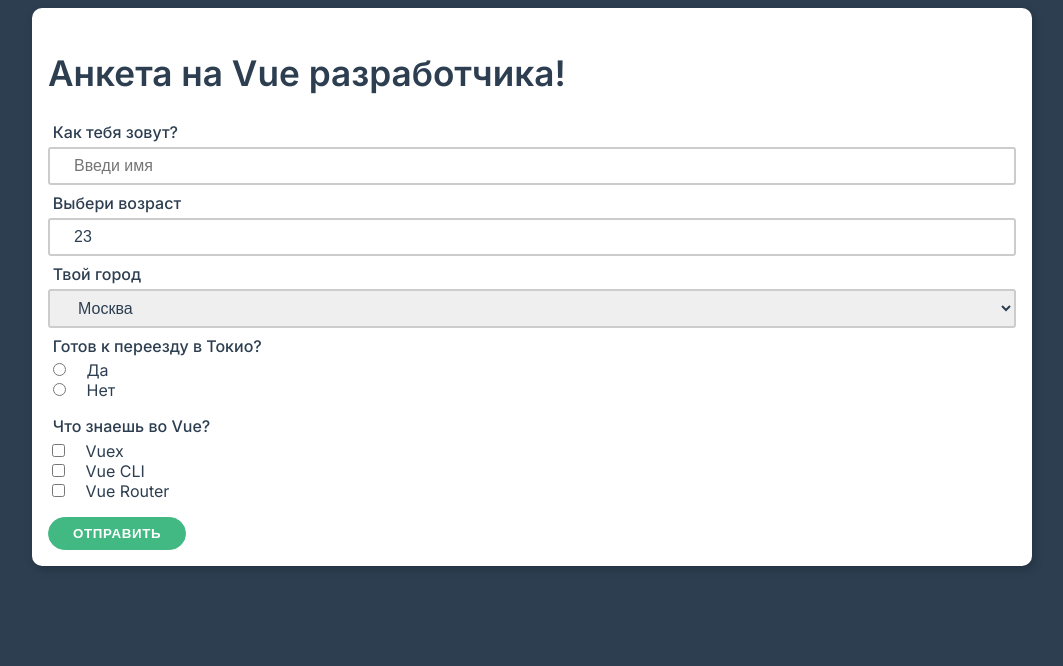
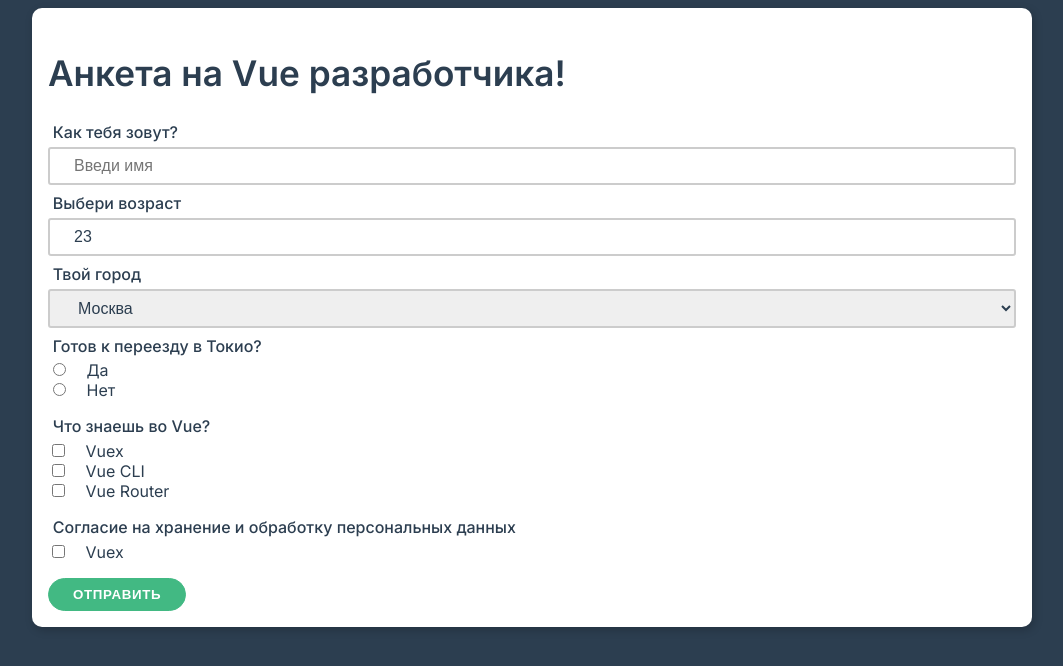
Before and after one commit to ICpogoreloff/vue-form, a Vue app: page / in a window 1280 px wide. Shown: the top 666 px of the page, without its empty margins (108-1171 px from the left). Built offline with nearby package versions, Linux system fonts and the light colour scheme.

Commit message:
radio & checkbox

```diff
--- a/src/App.vue
+++ b/src/App.vue
@@ -35,24 +35,31 @@
       <div class="form-checkbox">
         <span class="label">Готов к переезду в Токио?</span>
         <div class="checkbox">
-          <label><input type="radio" name="trip"/> Да</label>
+          <label><input type="radio" v-model="relocate" name="trip" value="yes" /> Да</label>
         </div>
 
         <div class="checkbox">
-          <label><input type="radio" name="trip"/> Нет</label>
+          <label><input type="radio" v-model="relocate" name="trip" value="no" /> Нет</label>
         </div>
       </div>
 
       <div class="form-checkbox">
         <span class="label">Что знаешь во Vue?</span>
         <div class="checkbox">
-          <label><input type="checkbox"/> Vuex</label>
+          <label><input type="checkbox" v-model="skills" name="skills" value="vuex"/> Vuex</label>
         </div>
         <div class="checkbox">
-          <label><input type="checkbox"/> Vue CLI</label>
+          <label><input type="checkbox" v-model="skills" name="skills" value="cli"/> Vue CLI</label>
         </div>
         <div class="checkbox">
-          <label><input type="checkbox"/> Vue Router</label>
+          <label><input type="checkbox" v-model="skills" name="skills" value="router"/> Vue Router</label>
+        </div>
+      </div>
+
+      <div class="form-checkbox">
+        <span class="label">Согласие на хранение и обработку персональных данных</span>
+        <div class="checkbox">
+          <label><input type="checkbox" v-model="agree" name="rulse"/> Vuex</label>
         </div>
       </div>
 
@@ -67,7 +74,10 @@
       return {
         name: '',
         age: 23,
-        city: 'msk'
+        city: 'msk',
+        relocate: null,
+        skills: [],
+        agree: false
       }
     },
     methods: {
@@ -76,10 +86,14 @@
         console.log('Name:', this.name)
         console.log('Age:', this.age)
         console.log('City:', this.city)
+        console.log('Relocate:', this.relocate)
+        console.log('Skills:', this.skills)
+        console.log('Rules:', this.agree)
         console.groupEnd()
       }
     }
   }
+  console.log(true/(true-false+true)+false) // :D
 </script>
 
 <style>
```
